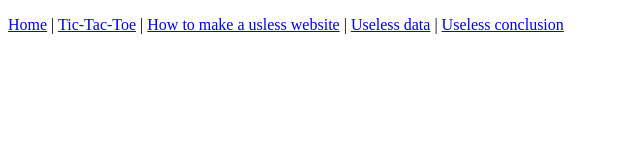
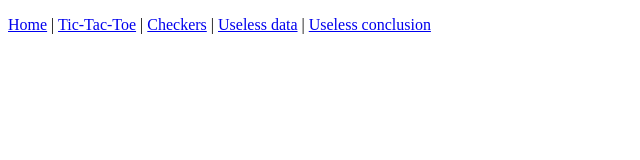
Before and after one commit to tikano/pset-9-cool, a plain HTML site: page index.html in a window 1280 px wide. Shown: the whole page, without its empty margins (0-640 px from the left). Drawn offline with Linux system fonts and the light colour scheme.

Commit message:
Update index.html

```diff
--- a/index.html
+++ b/index.html
@@ -7,7 +7,7 @@
 	</head>
 
 	<body>
-		<p class="navigation"><a href="index.html">Home</a> | <a href="tic-tac-toe.html">Tic-Tac-Toe</a> | <a href="index3.html">How to make a usless website</a> | <a href="index4.html">Useless data</a> | <a href="index5.html">Useless conclusion</a></p>
+		<p class="navigation"><a href="index.html">Home</a> | <a href="tic-tac-toe.html">Tic-Tac-Toe</a> | <a href="checkers.html">Checkers</a> | <a href="index4.html">Useless data</a> | <a href="index5.html">Useless conclusion</a></p>
 
 
   </body>
```
